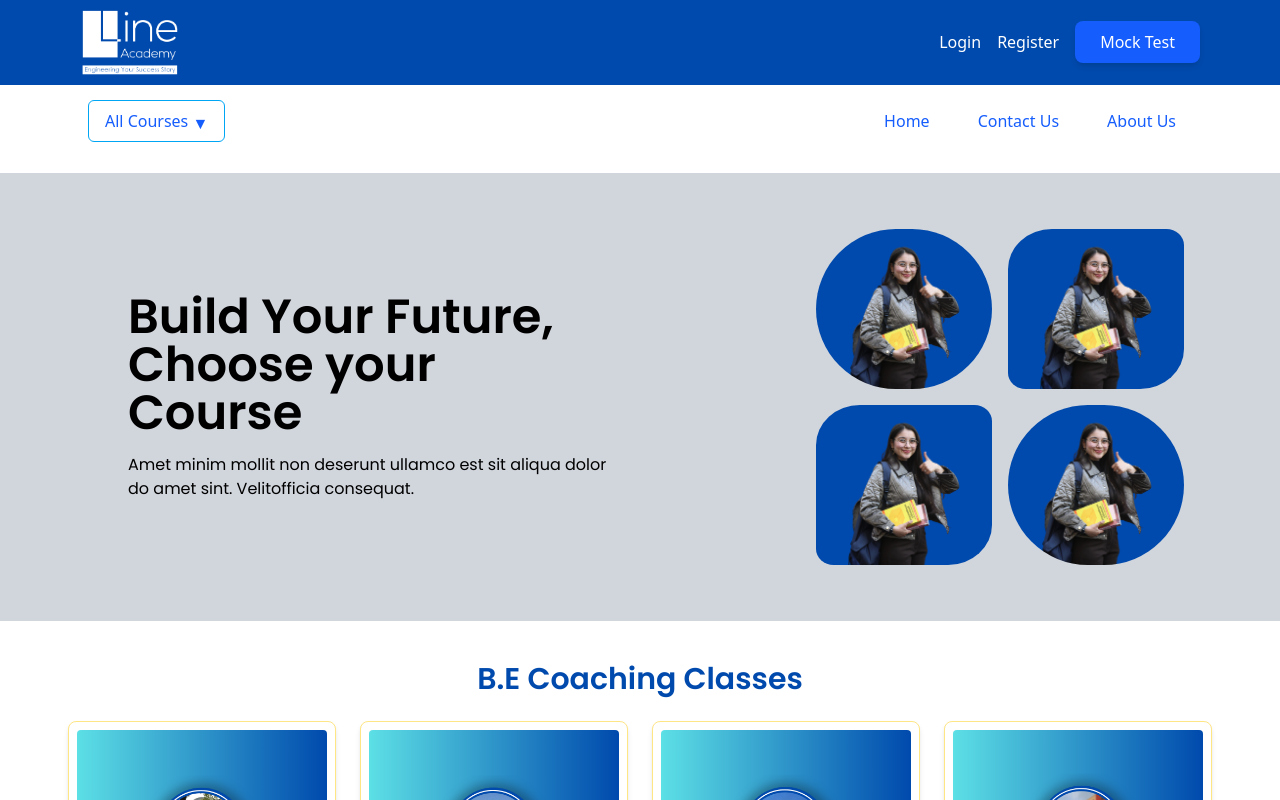
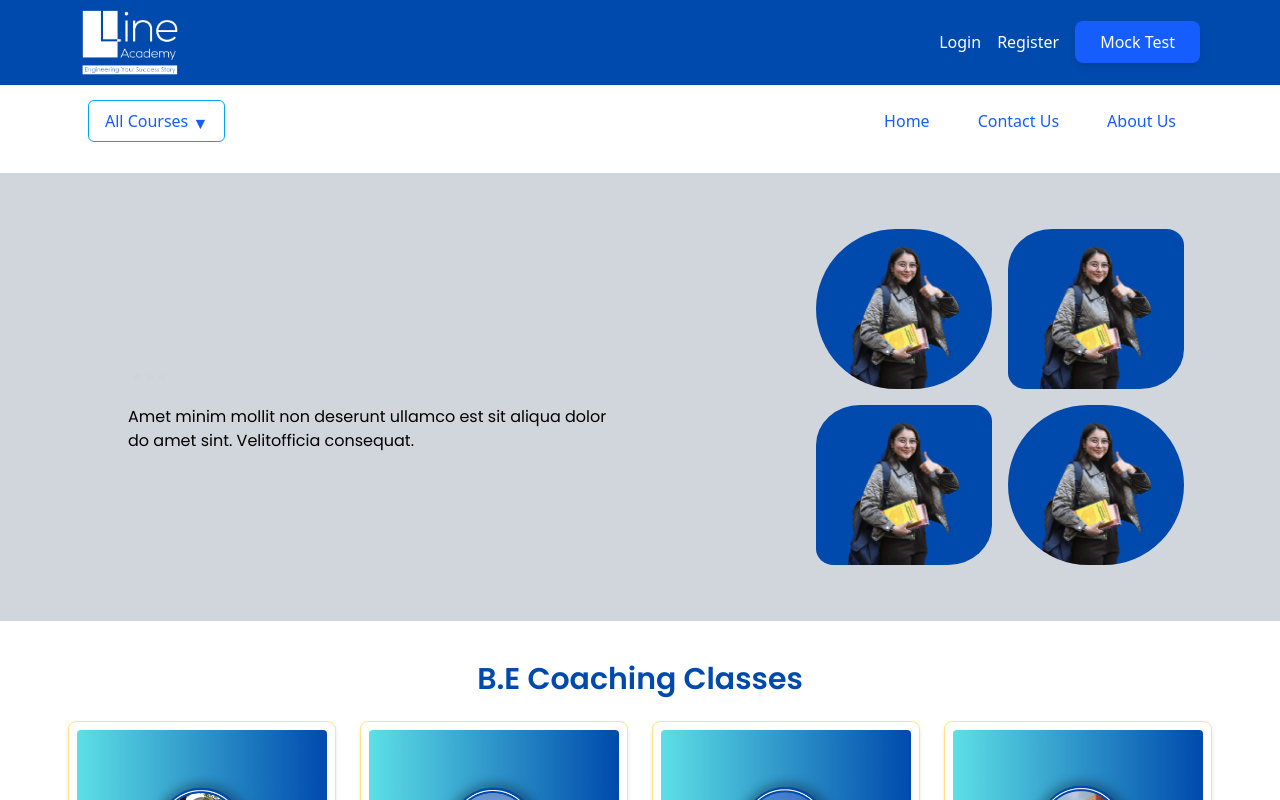
Before and after one commit to suman-190/line-academy, a Next.js app: page / in a window 1280 px wide. Shown: the top 800 px of the page. Built offline with nearby package versions, Linux system fonts and the light colour scheme.

Commit message:
TyperWrite Effect

```diff
--- a/package.json
+++ b/package.json
@@ -20,6 +20,7 @@
     "react-dom": "^19.0.0",
     "react-hook-form": "^7.54.2",
     "react-icons": "^5.5.0",
+    "react-simple-typewriter": "^5.0.1",
     "resend": "^4.1.2"
   },
   "devDependencies": {
--- a/src/components/hero.component.jsx
+++ b/src/components/hero.component.jsx
@@ -2,6 +2,7 @@
 import { motion } from "framer-motion";
 import Image from "next/image";
 import HeroIcon from "../../public/Hero.png";
+import { Typewriter } from "react-simple-typewriter";
 
 const imageVariants = (delay) => ({
   hidden: { scale: 0.2, opacity: 0 },
@@ -18,7 +19,16 @@ const Hero = () => {
       {/* Left Side - Heading and Text */}
       <div className="p-4 sm:p-8 w-full sm:w-1/2">
         <h1 className="font-bold text-xl  sm:text-5xl ">
-          Build Your Future, Choose your Course
+        <Typewriter
+            words={['Line Acdemy','Engineering Your success','Build Your Future',"Success With Us!" ]}
+            loop={10}
+            cursor
+            cursorStyle='...'
+            typeSpeed={70}
+            deleteSpeed={50}
+            delaySpeed={1000}
+
+          />
         </h1>
         <p className="mt-4">
           Amet minim mollit non deserunt ullamco est sit aliqua dolor do amet sint. Velitofficia consequat.
```
Also changed, not shown: 1 other file (tests, documents, lock files or other folders).
